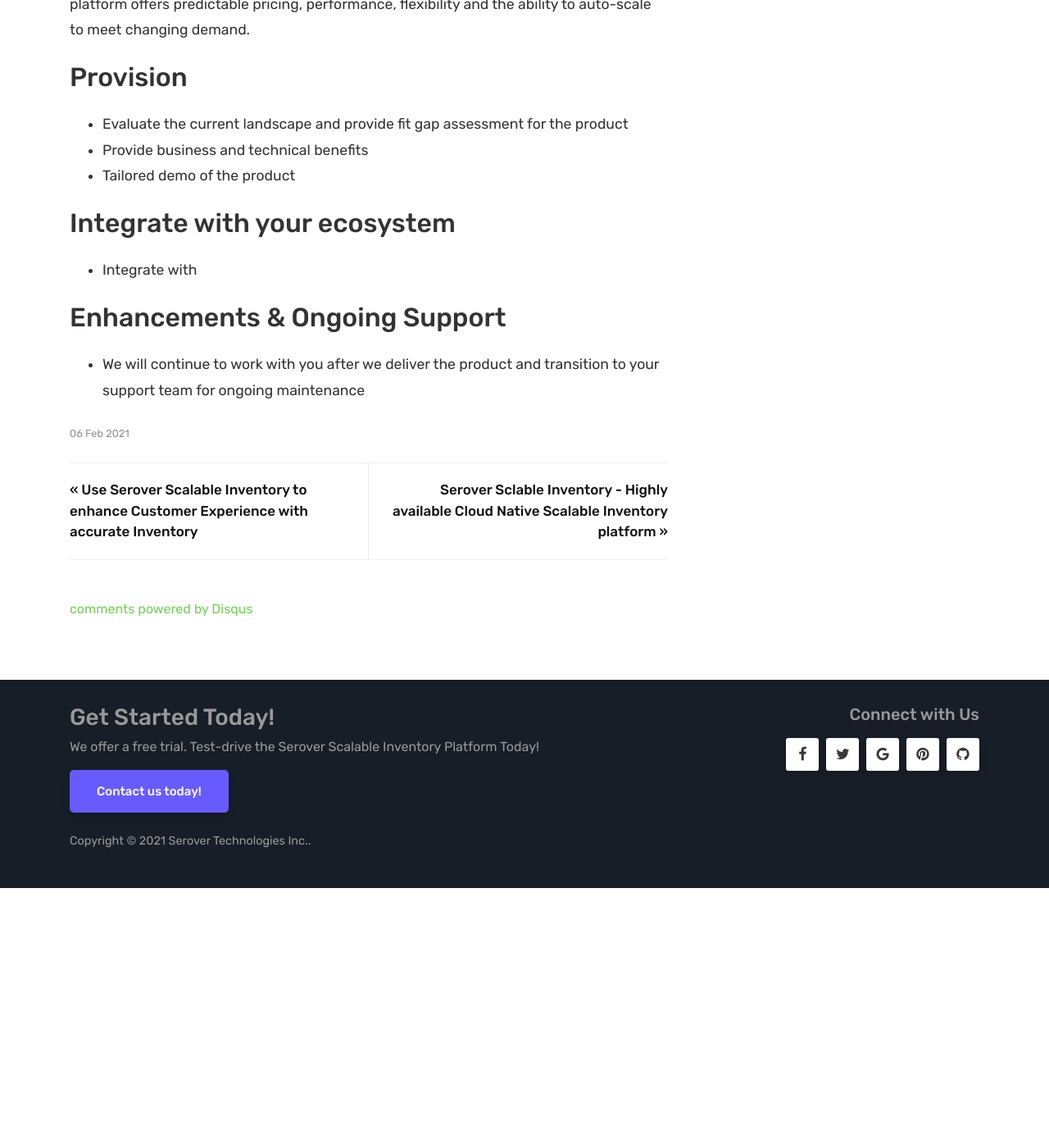
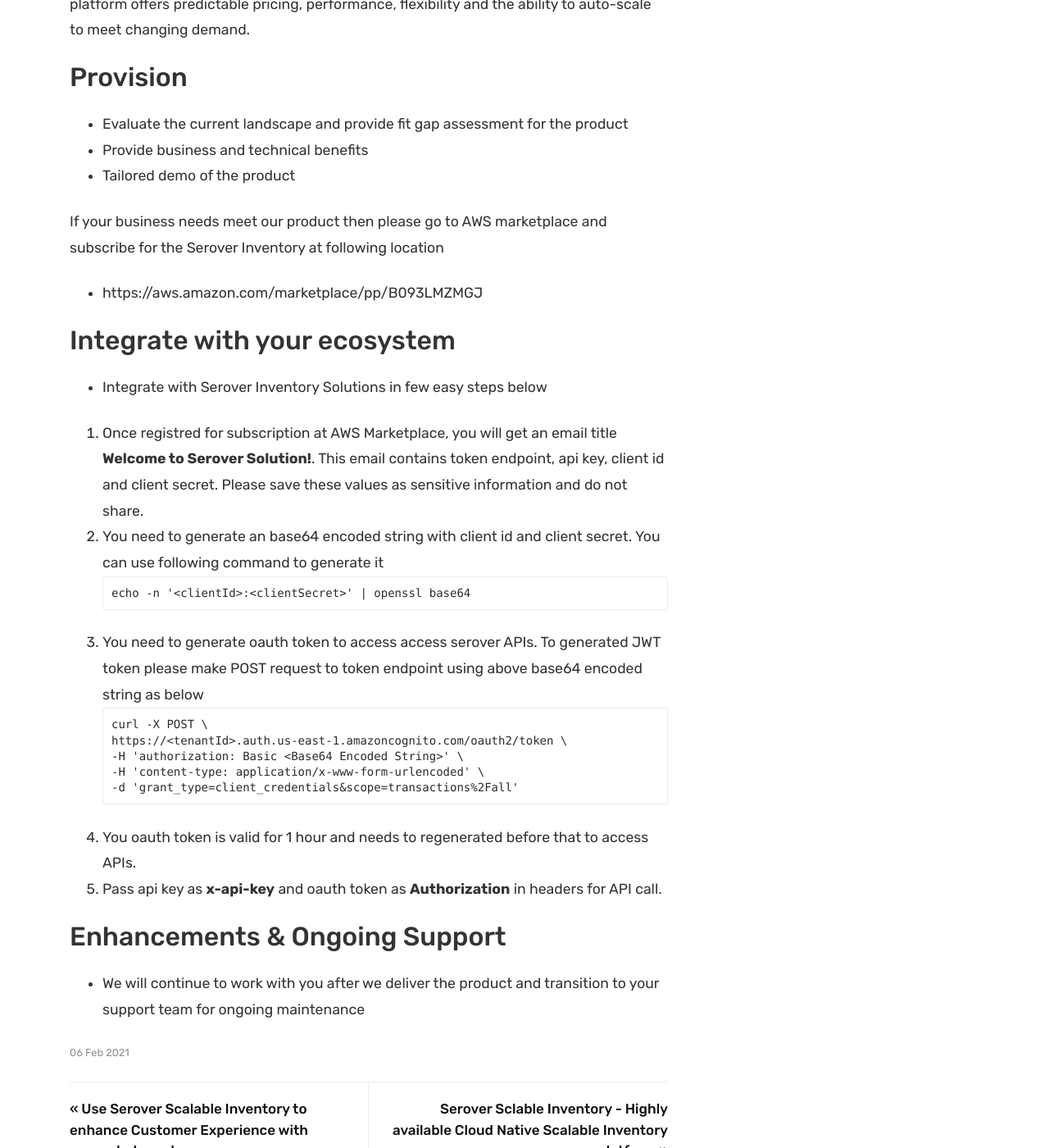
Before and after one commit to serover-cloud/web, a Jekyll site: the page built from _posts/2021-02-06-serover-scalable-inventory-get-started.md, in a window 1280 px wide and 1400 px high, scrolled down 1140 px. Shown: the whole window at 82% size. Built offline with Jekyll 4.4.1, drawn with Linux system fonts in a browser that asks for light colours; comment, search, counter and statistics services are not loaded; before the commit the page ends 2223 px from its top, so only the background shows below that.

Commit message:
oauth steps

````diff
--- a/_posts/2021-02-06-serover-scalable-inventory-get-started.md
+++ b/_posts/2021-02-06-serover-scalable-inventory-get-started.md
@@ -20,8 +20,28 @@
 + Provide business and technical benefits
 + Tailored demo of the product
 
+If your business needs meet our product then please go to AWS marketplace and subscribe for the Serover Inventory at following location
+- https://aws.amazon.com/marketplace/pp/B093LMZMGJ
+
+
 ## Integrate with your ecosystem
-+ Integrate with
++ Integrate with Serover Inventory Solutions in few easy steps below
+
+1. Once registred for subscription at AWS Marketplace, you will get an email title __Welcome to Serover Solution!__. This email contains token endpoint, api key, client id and client secret. Please save these values as sensitive information and do not share.
+2. You need to generate an base64 encoded string with client id and client secret. You can use following command to generate it
+```
+echo -n '<clientId>:<clientSecret>' | openssl base64
+```
+3. You need to generate oauth token to access access serover APIs. To generated JWT token please make POST request to token endpoint using above base64 encoded string as below
+```
+curl -X POST \
+https://<tenantId>.auth.us-east-1.amazoncognito.com/oauth2/token \
+-H 'authorization: Basic <Base64 Encoded String>' \
+-H 'content-type: application/x-www-form-urlencoded' \
+-d 'grant_type=client_credentials&scope=transactions%2Fall'
+```
+4. You oauth token is valid for 1 hour and needs to regenerated before that to access APIs.
+5. Pass api key as __x-api-key__ and oauth token as __Authorization__ in headers for API call.
 
 ## Enhancements & Ongoing Support
 + We will continue to work with you after we deliver the product and transition to your support team for ongoing maintenance
````
